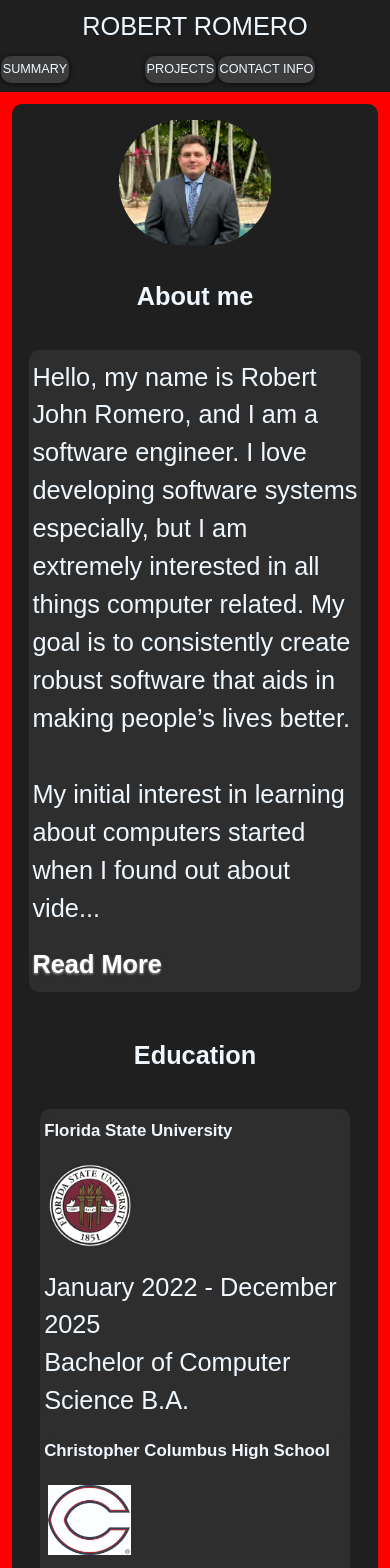
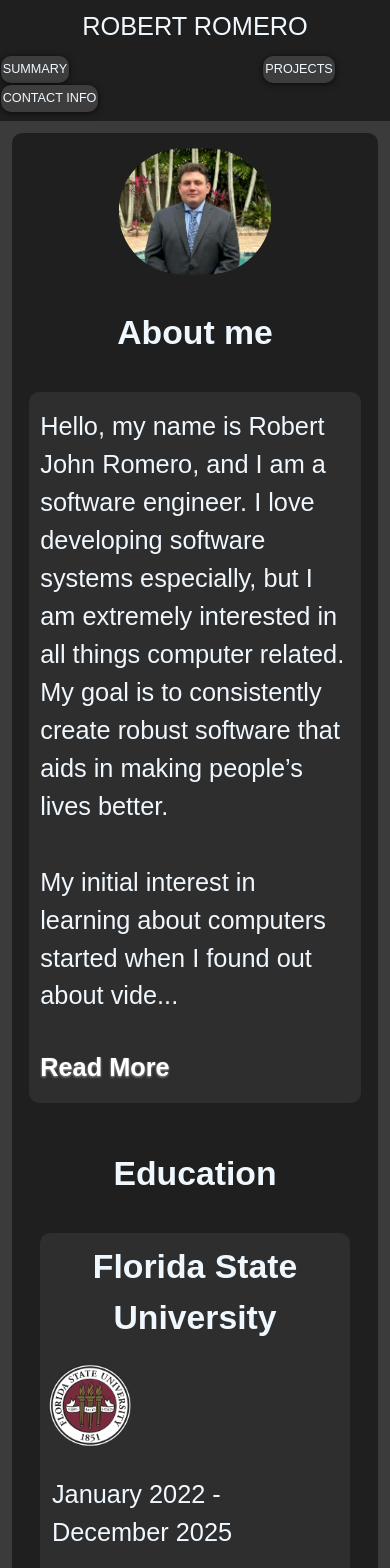
Before and after one commit to bobromero/Portfolio, a Next.js app in the folder portfolio/: page / in a window 390 px wide. Shown: the top 1568 px of the page. Built offline with nearby package versions, Linux system fonts and the light colour scheme.

Commit message:
finishing touches on css

```diff
--- a/portfolio/app/globals.css
+++ b/portfolio/app/globals.css
@@ -60,7 +60,8 @@ body{
     padding-bottom: 1vh;
 
     display:grid;
-    grid-template-columns: auto min-content auto;
+    /* grid-template-columns: auto min-content auto; */
+    grid-template-columns: auto  auto;
 }
 
 .card{
@@ -122,6 +123,7 @@ body{
     padding-right: 2vw;
     font-size: 2vmax;
     font-weight: 200;
+    text-align: center;
 }
 .info-card-content{
     background-color:#2e2e2e;
@@ -136,7 +138,8 @@ body{
     filter: drop-shadow(0 1px 2px rgb(0 0 0 / 0.1)) drop-shadow(2 10px 10px rgb(0 0 0 / 0.6));
 }
 .education-title{
-    font-size: 1em;
+    font-size: 3vmin;
+    text-align: center;
 }
 .education-date{
 
@@ -147,13 +150,16 @@ body{
 .education-div{
     background-color:#2e2e2e;
     border-radius: 10px;
+
 }
 .card-title{
     font-weight: 600;
     font-size: 2vmax;
+    padding: 2vmin;
 }
 .card-description{
-    font-size: 2em;
+    padding: 2vmin;
+    font-size: 2vmax;
 }
 .card-image{
     width: 100%;
@@ -171,10 +177,17 @@ body{
 .subsection-title{
     font-weight: 600;
     font-size: 2vmax;
+
+    text-align: center;
+
+    padding-right:2vmin;
+    padding-left:2vmin;
 }
 .main-page-font{
     font-size: 1.5vmax;
     transition: .2s;
+
+    padding: 2vmin;
 }
 .main-page-font strong{
     color: rgb(255, 255, 255);
@@ -198,7 +211,7 @@ body{
     max-width: 100%;
     padding: 1vmin;
     height: auto;
-    border-radius: 70;
+    border-radius: 10px;
 }
 #projects-header{
     font-weight: 700;
@@ -246,12 +259,40 @@ body{
 .project-card-image{
     width: 1fr;
     height: auto;
+    padding: 1vmin;
+    border-radius: 10px;
 }
 
+#contact-grid{
+    display:grid;
+    grid-template-columns: max-content max-content max-content;
+    gap: 1vw;
+    padding-top: 2vh;
+    padding-bottom: 2vh;
+
+
+
+    justify-items: center;
+    align-items: center;
+}
+.cotact-background{
+    margin-top: 5vh;
+    margin-bottom: 5vh;
+
+    background-color: #0e0e0e;
+    display: flex;
+    justify-content: center;
+    align-items: center;
+}
+.contact-image{
+    height: 12vmin;
+    width: auto;
+    border-radius: 10px;
+}
 
 @media only screen and (max-width: 480px) {
     body {
-      background-color: red;
+
     }
 
   }
@@ -271,4 +312,13 @@ body{
     .main-page-font{
         font-size: 3vmax;
     }
+    .info-card-title{
+        font-size: 4vmax;
+    }
+    .subsection-title{
+        font-size: 4vmax;
+    }
+    .card-title{
+        font-size: 4vmax;
+    }
   }
```
